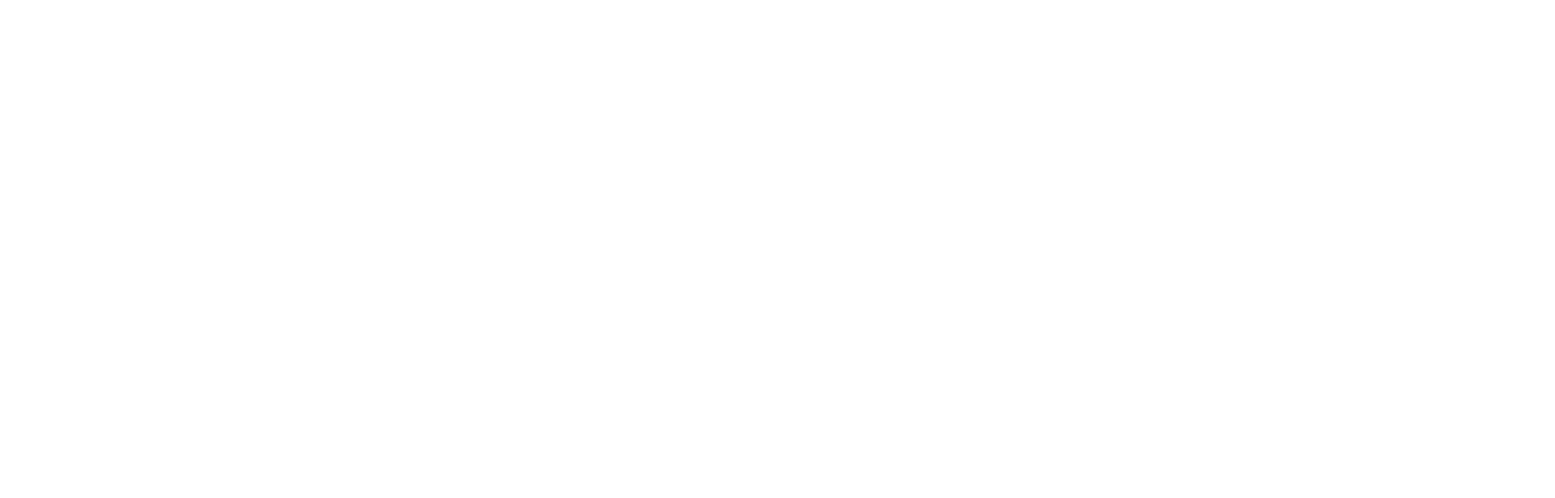
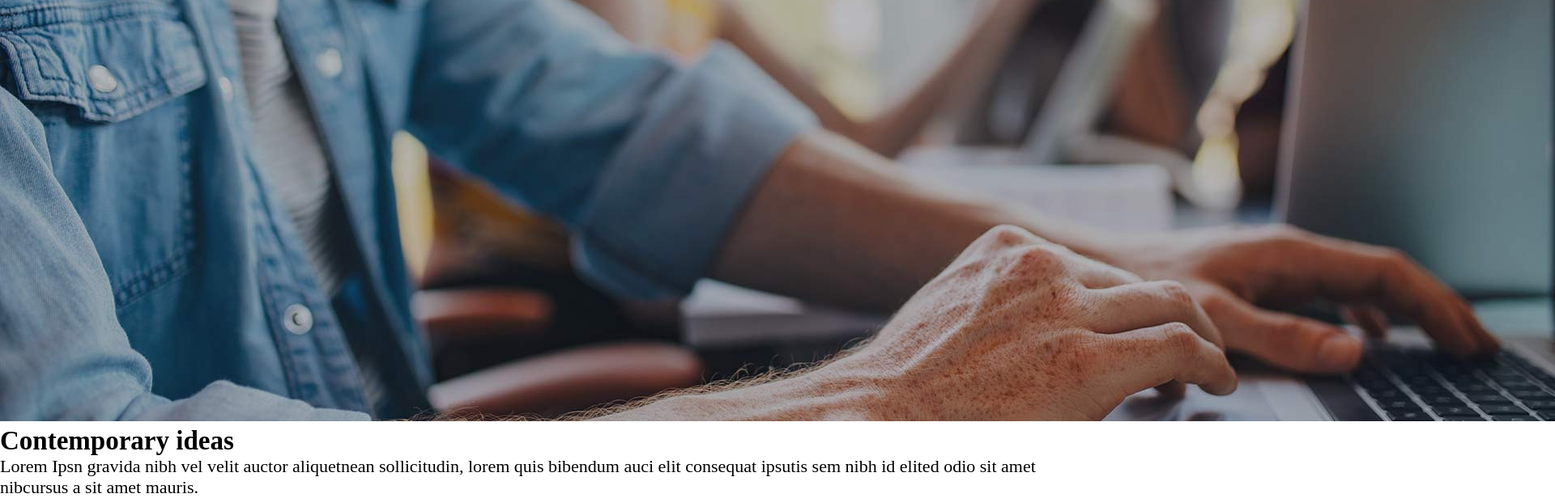
Before and after one commit to alexis39tt/proj-html-vuejs, a Vue app: page / in a window 1280 px wide. Shown: the part 378-994 px from the top of the page at 81% size, 1920 px wide, since content can reach past the window. Before the commit the page ends 800 px from the top, so only its background shows below. Built offline with nearby package versions, Linux system fonts and the light colour scheme.

Commit message:
started section 1

```diff
--- a/src/components/MainSection.vue
+++ b/src/components/MainSection.vue
@@ -1,16 +1,19 @@
 <template>
-    <main>
-
-    </main>
+  <main>
+    <MainComp1 />
+  </main>
 </template>
 
 <script>
+import MainComp1 from "./common/MainComp1.vue";
 
-export default{
-    name: 'MainSection'
-}
+export default {
+  name: "MainSection",
+  components: {
+    MainComp1,
+  },
+};
 </script>
 
 <style lang="scss" scoped>
-
 </style>
--- /dev/null
+++ b/src/components/common/MainComp1.vue
@@ -0,0 +1,24 @@
+<template>
+  <section>
+    <div class="bg-image">
+      <img src="../../assets/img/h5-slide-3-background.jpg" alt="hero" />
+      <div class="text">
+        <h1>Contemporary ideas</h1>
+        <p>
+          Lorem Ipsn gravida nibh vel velit auctor aliquetnean sollicitudin,
+          lorem quis bibendum auci elit consequat ipsutis sem nibh id elited
+          odio sit amet nibcursus a sit amet mauris.
+        </p>
+      </div>
+    </div>
+  </section>
+</template>
+
+<script>
+export default {
+  name: "MainComp1",
+};
+</script>
+
+<style lang="scss" scoped>
+</style>
```
Also changed, not shown: src/components/common/NavbarComp.vue (+4 -4 lines), 1 other file (tests, documents, lock files or other folders).
